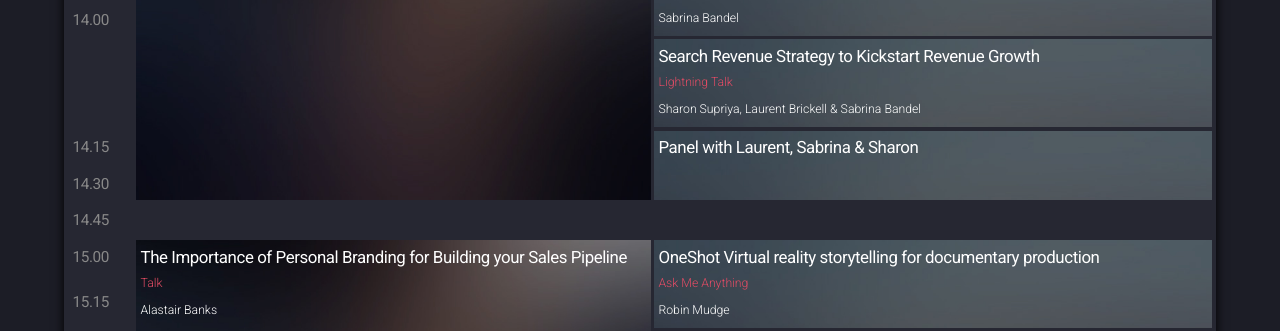
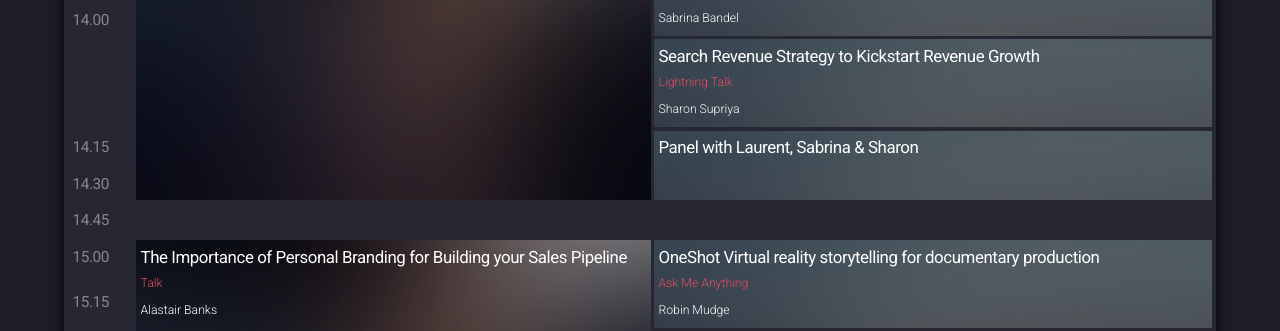
Before and after one commit to TechExeter/conference-2020, a Jekyll site: the page built from _pages/schedule.md, in a window 1280 px wide and 900 px high, scrolled down 2594 px. Shown: the part 158-489 px from the top of the window. Built offline with Jekyll 4.4.1, drawn with Linux system fonts in a browser that asks for light colours.

Commit message:
removed other names from Sharon's .md file

```diff
--- a/_speakers/sharon-supriya.md
+++ b/_speakers/sharon-supriya.md
@@ -1,6 +1,5 @@
 ---
 name: Sharon Supriya
-names: Sharon Supriya, Laurent Brickell & Sabrina Bandel
 pronoun: She/Her
 title: Head of Search Content Business
 company: Times Internet
```
